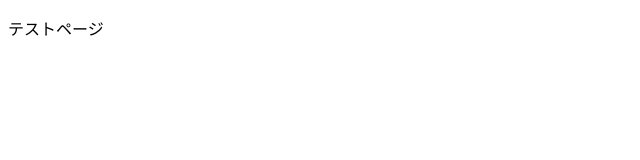
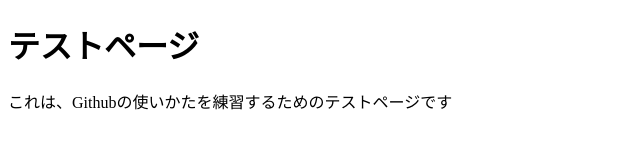
Before and after one commit to funappy2/test, a plain HTML site: page index.html in a window 1280 px wide. Shown: the whole page, without its empty margins (0-640 px from the left). Drawn offline with Linux system fonts and the light colour scheme.

Commit message:
#1 に対応

```diff
--- a/index.html
+++ b/index.html
@@ -8,7 +8,8 @@
 </head>
 
 <body>
-  <p>テストページ</p>
+  <h1>テストページ</h1>
+  <p>これは、Githubの使いかたを練習するためのテストページです</p>
 </body>
 
 </html>
```
